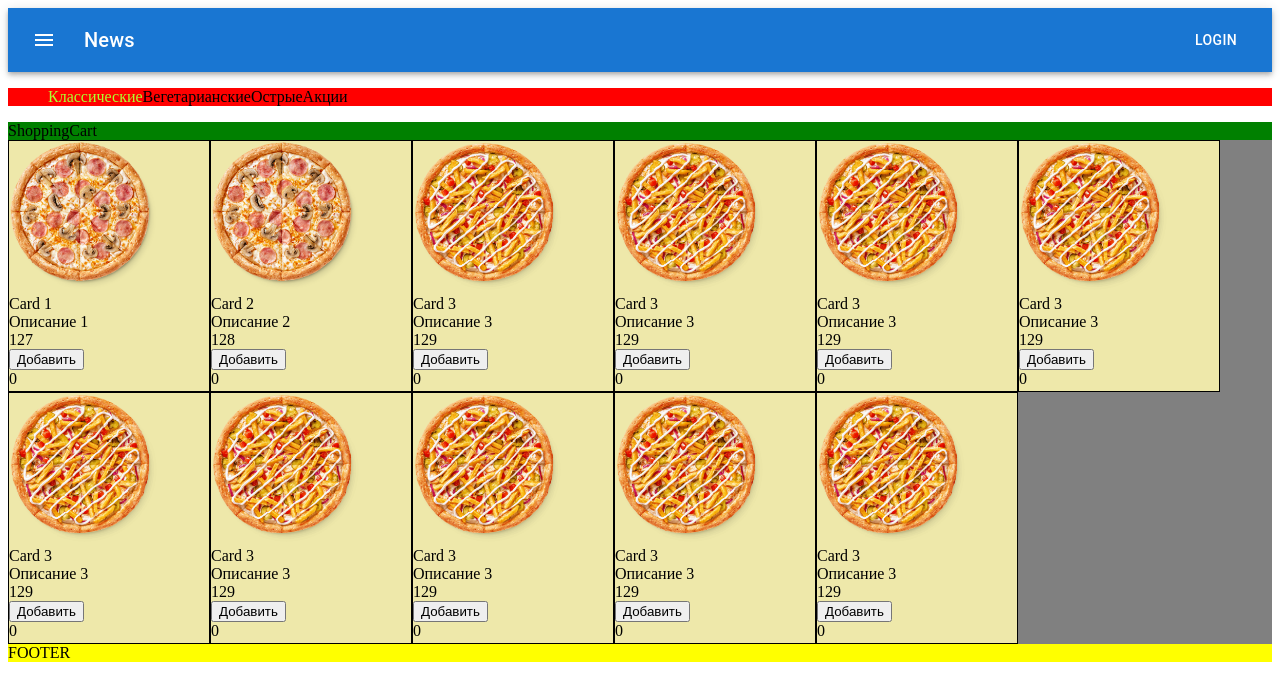
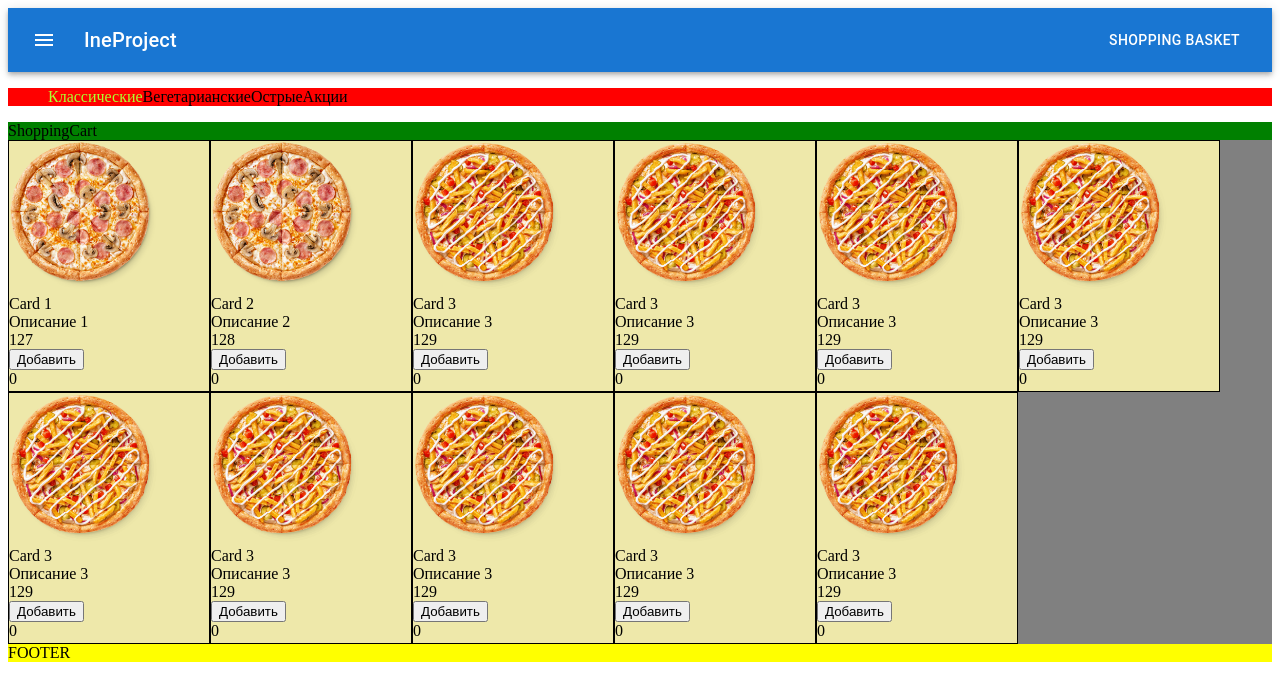
Before and after one commit to inevadim/ineproject, a React (Create React App) app: page / in a window 1280 px wide. Shown: the top 700 px of the page. Built offline with nearby package versions, Linux system fonts and the light colour scheme.

Commit message:
edit menu Typography

```diff
--- a/src/components/header/Header.jsx
+++ b/src/components/header/Header.jsx
@@ -18,9 +18,9 @@
               <MenuIcon />
             </IconButton>
             <Typography variant="h6" component="div" sx={{ flexGrow: 1 }}>
-              News
+              IneProject
             </Typography>
-            <Button color="inherit">Login</Button>
+            <Button color="inherit">shopping basket</Button>
           </Toolbar>
         </AppBar>
       </Box>
```
